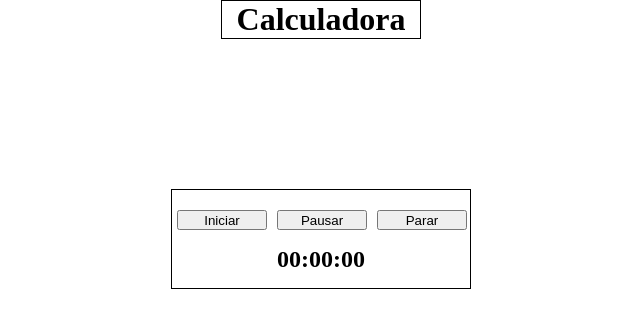
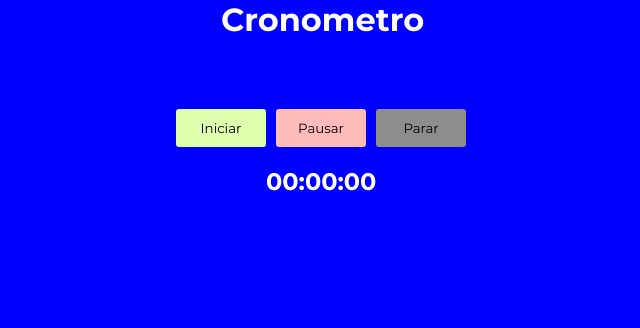
Before and after one commit to LuisGVNeves/Cronometro, a plain HTML site: page index.html in a window 1280 px wide. Shown: the whole page, without its empty margins (319-959 px from the left). Drawn offline with Linux system fonts and the light colour scheme.

Commit message:
Add - Adicionei uma estilização mais agradavel aos botões od cronometro e inclui font nova

```diff
--- a/css/style.css
+++ b/css/style.css
@@ -2,22 +2,25 @@
   box-sizing: border-box;
   padding: 0;
   margin: 0;
+  font-family: 'Montserrat', sans-serif;
 }
-
+body {
+  background-color: blue;
+}
 header {
-  border: 1px solid #000;
   width: 200px;
   text-align: center;
   margin-left: auto;
   margin-right: auto;
 }
-
+header h1 {
+  color: #fff;
+}
 main .container {
-  border: 1px solid #000;
   width: 300px;
   height: 100px;
   text-align: center;
-  margin-top: 150px;
+  margin-top: 50px;
   margin-left: auto;
   margin-right: auto;
   display: grid;
@@ -28,12 +31,43 @@ main .container .bt-iniciar,
 main .container .bt-pausar,
 main .container .bt-parar {
   margin-top: 20px;
-  height: 20px;
+  padding: 10px 0px;
   margin-left: 5px;
   margin-right: 5px;
+  margin-bottom: 20px;
+  border: none;
+  cursor: pointer;
+  border: 1px solid rgba(0, 128, 0, 0);
+  border-radius: 3px;
+}
+main .container .bt-iniciar {
+  background-color: rgb(222, 255, 173);
+}
+main .container .bt-iniciar:hover {
+  background-color: rgb(195, 255, 105);
+  font-weight: bold;
+  border: 1px solid rgb(94, 250, 94);
+}
+main .container .bt-pausar{
+  background-color: rgb(255, 186, 186);
+}
+main .container .bt-pausar:hover{
+  background-color: rgb(255, 105, 105);
+  font-weight: bold;
+  border: 1px solid rgb(243, 77, 77);
+  color: #fff;
+}
+main .container .bt-parar{
+  background-color: rgb(143, 140, 140);
+}
+main .container .bt-parar:hover{
+  background-color: rgb(0, 0, 0);
+  font-weight: bold;
+  border: 1px solid rgba(255, 255, 255, 0.342);
+  color: #fff;
 }
 
 .container #contador{
-  margin-left: 105px;
-
+  margin-left: 95px;
+  color: #fff;
 }
--- a/index.html
+++ b/index.html
@@ -6,10 +6,11 @@
     <meta name="viewport" content="width=device-width, initial-scale=1.0">
     <title>Cronometro</title>
     <link rel="stylesheet" href="./css/style.css">
+    <link href="https://fonts.googleapis.com/css2?family=Montserrat:ital,wght@0,100;0,200;0,300;0,400;0,500;0,600;0,700;0,800;0,900;1,100;1,200;1,300;1,400;1,500;1,600;1,700;1,800;1,900&display=swap" rel="stylesheet">
   </head>
   <body>
     <header>
-      <h1>Calculadora</h1>
+      <h1>Cronometro</h1>
     </header>
 
     <main>
```
